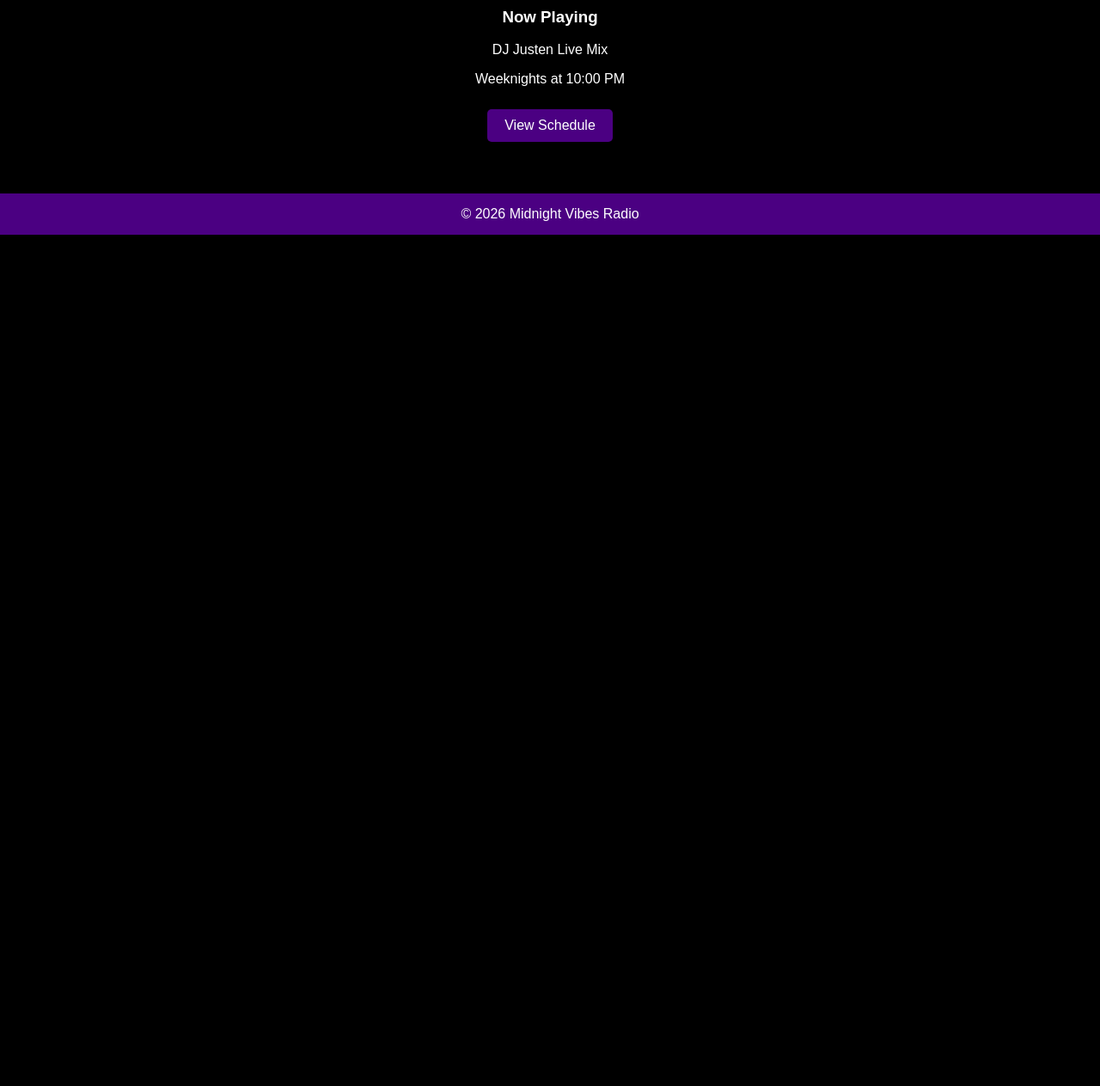
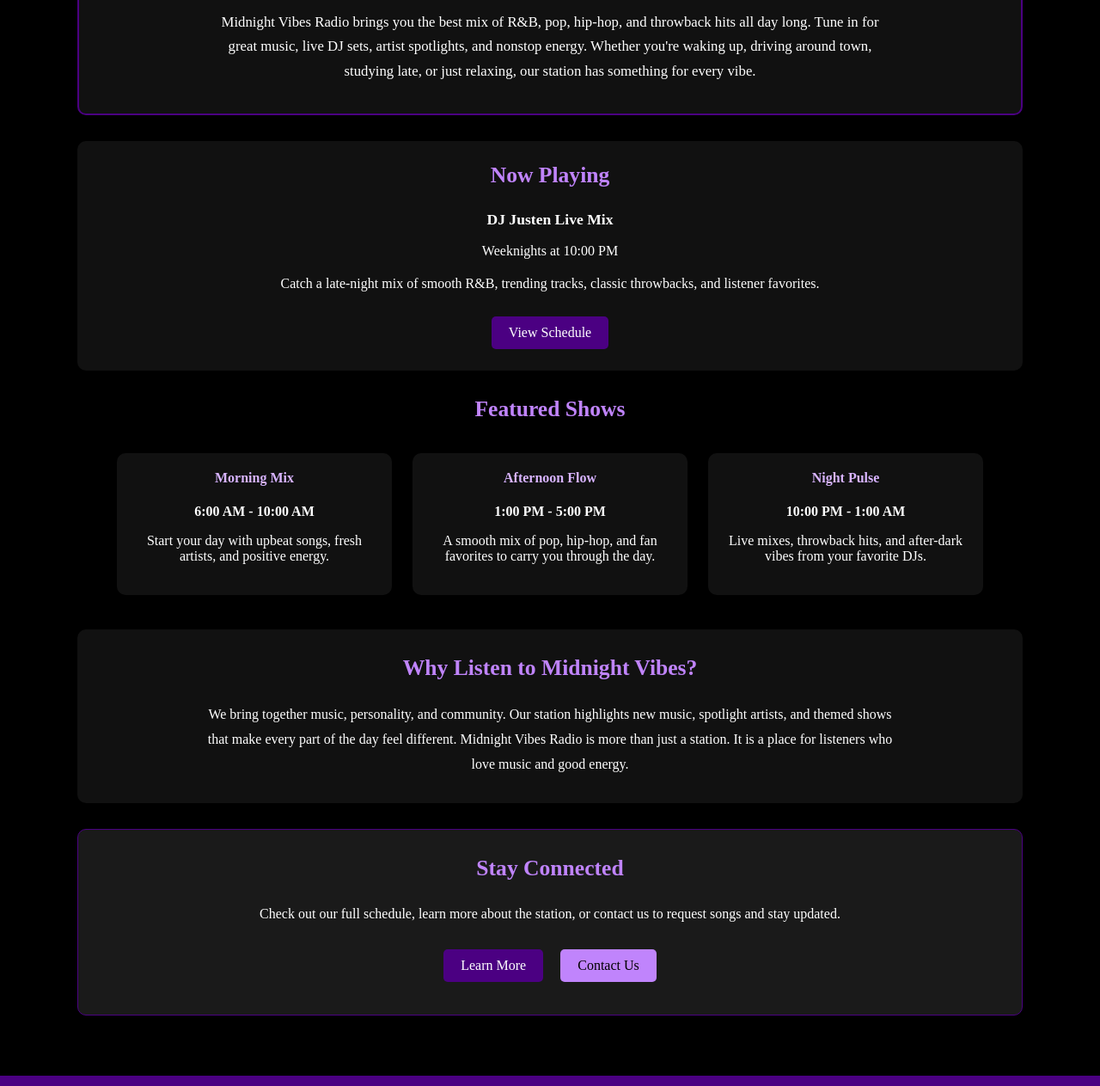
Before and after one commit to justenhilliard/RadioStation-Website, a plain HTML site: page index.html in a window 1280 px wide. Shown: the part 315-1578 px from the top of the page at 86% size. Before the commit the page ends 800 px from the top, so only its background shows below. Drawn offline with Linux system fonts and the light colour scheme.

Commit message:
Added an updated home page layout to feature more shows and information

```diff
--- a/index.html
+++ b/index.html
@@ -1,15 +1,15 @@
 <!DOCTYPE html>
 <html lang="en">
     <head>
-        <meta charset="UTC-8">
+        <meta charset="UTF-8">
         <meta name="viewport" content="width=device-width, initial-scale=1.0">
         <title>Midnight Vibes Radio - Home</title>
     </head>
-    <body style="margin: 0; font-family: Arial, sans-serif; background-color: black; color: white;">>
+    <body style="margin: 0; font-family: American Typewriter, serif; background-color: black; color: white;">
 
-        <header style="background-color: #4b0082; padding: 20px; text-align: center;">
-            <h1 style="margin: 0;">Midnight Vibes Radio</h1>
-            <p style="margin: 10px 0 0 0;">Your Soundtrack After Dark</p>
+        <header style="background-color: #4b0082; padding: 30px; text-align: center;">
+            <h1 style="margin: 0; font-size: 2.5rem;">Midnight Vibes Radio</h1>
+            <p style="margin: 10px 0 0 0; font-size: 1.1rem;">Your Soundtrack After Dark</p>
         </header>
 
         <nav style="background-color: #1a1a1a; padding: 15px; text-align: center;">
@@ -19,26 +19,71 @@
             <a href="contact.html" style="color: #d8b4ff; margin: 0 15px; text-decoration: none;">Contact</a>
         </nav>
 
-        <main style="padding:30px; text-align:center;">
-            <h2 style="color: #c084fc">Welcome to Midnight Vibes Radio</h2>
-            <p>
-                Midnight Vibes Radio brings you the best mix of R&B, pop, hip-hop, and throwback hits all day long.
-                Tune in for great music, live DJ sets, artist spotlights, and nonstop energy.
-            </p>
+        <main style="padding: 40px 20px; text-align: center; max-width: 1100px; margin: 0 auto;">
 
-            <section>
-                <h3>Now Playing</h3>
-                <p>DJ Justen Live Mix</p>
+            <section style="background-color: #111; padding: 35px; border: 2px solid #4b0082; border-radius: 10px; margin-bottom: 30px;">
+                <h2 style="color: #c084fc; font-size: 2rem; margin-top: 0;">Welcome to Midnight Vibes Radio</h2>
+                <p style="font-size: 1.05rem; line-height: 1.7; max-width: 800px; margin: 0 auto;">
+                    Midnight Vibes Radio brings you the best mix of R&B, pop, hip-hop, and throwback hits all day long.
+                    Tune in for great music, live DJ sets, artist spotlights, and nonstop energy. Whether you're waking up,
+                    driving around town, studying late, or just relaxing, our station has something for every vibe.
+                </p>
+            </section>
+
+            <section style="background-color: #111; padding: 25px; border-radius: 10px; margin-bottom: 30px;">
+                <h3 style="color: #c084fc; margin-top: 0; font-size: 1.6rem;">Now Playing</h3>
+                <p style="font-size: 1.1rem;"><strong>DJ Justen Live Mix</strong></p>
                 <p>Weeknights at 10:00 PM</p>
-                <a href="schedule.html" style="display: inline-block; margin-top: 10px; padding: 10px 20px;background-color: #4b0082; color: white; text-decoration: none; border-radius: 5px;">View Schedule</a>
+                <p style="max-width: 650px; margin: 0 auto 15px auto; line-height: 1.6;">
+                    Catch a late-night mix of smooth R&B, trending tracks, classic throwbacks, and listener favorites.
+                </p>
+                <a href="schedule.html" style="display: inline-block; margin-top: 10px; padding: 10px 20px; background-color: #4b0082; color: white; text-decoration: none; border-radius: 5px;">View Schedule</a>
             </section>
+
+            <section style="margin-bottom: 30px;">
+                <h3 style="color: #c084fc; font-size: 1.6rem;">Featured Shows</h3>
+
+                <div style="display: inline-block; width: 280px; background-color: #111; margin: 10px; padding: 20px; border-radius: 10px; vertical-align: top;">
+                    <h4 style="color: #d8b4ff; margin-top: 0;">Morning Mix</h4>
+                    <p><strong>6:00 AM - 10:00 AM</strong></p>
+                    <p>Start your day with upbeat songs, fresh artists, and positive energy.</p>
+                </div>
+
+                <div style="display: inline-block; width: 280px; background-color: #111; margin: 10px; padding: 20px; border-radius: 10px; vertical-align: top;">
+                    <h4 style="color: #d8b4ff; margin-top: 0;">Afternoon Flow</h4>
+                    <p><strong>1:00 PM - 5:00 PM</strong></p>
+                    <p>A smooth mix of pop, hip-hop, and fan favorites to carry you through the day.</p>
+                </div>
+
+                <div style="display: inline-block; width: 280px; background-color: #111; margin: 10px; padding: 20px; border-radius: 10px; vertical-align: top;">
+                    <h4 style="color: #d8b4ff; margin-top: 0;">Night Pulse</h4>
+                    <p><strong>10:00 PM - 1:00 AM</strong></p>
+                    <p>Live mixes, throwback hits, and after-dark vibes from your favorite DJs.</p>
+                </div>
+            </section>
+
+            <section style="background-color: #111; padding: 30px; border-radius: 10px; margin-bottom: 30px;">
+                <h3 style="color: #c084fc; margin-top: 0; font-size: 1.6rem;">Why Listen to Midnight Vibes?</h3>
+                <p style="max-width: 800px; margin: 0 auto; line-height: 1.8;">
+                    We bring together music, personality, and community. Our station highlights new music,
+                    spotlight artists, and themed shows that make every part of the day feel different.
+                    Midnight Vibes Radio is more than just a station. It is a place for listeners who love music and good energy.
+                </p>
+            </section>
+
+            <section style="background-color: #1a1a1a; padding: 30px; border: 1px solid #4b0082; border-radius: 10px;">
+                <h3 style="color: #c084fc; margin-top: 0; font-size: 1.6rem;">Stay Connected</h3>
+                <p style="max-width: 700px; margin: 0 auto 20px auto; line-height: 1.6;">
+                    Check out our full schedule, learn more about the station, or contact us to request songs and stay updated.
+                </p>
+                <a href="about.html" style="display: inline-block; margin: 8px; padding: 10px 20px; background-color: #4b0082; color: white; text-decoration: none; border-radius: 5px;">Learn More</a>
+                <a href="contact.html" style="display: inline-block; margin: 8px; padding: 10px 20px; background-color: #c084fc; color: black; text-decoration: none; border-radius: 5px;">Contact Us</a>
+            </section>
+
         </main>
 
         <footer style="background-color: #4b0082; text-align: center; padding: 15px; margin-top: 30px;">
             <p style="margin: 0;">&copy; 2026 Midnight Vibes Radio</p>
         </footer>
     </body>
-
-
-
 </html>
```
